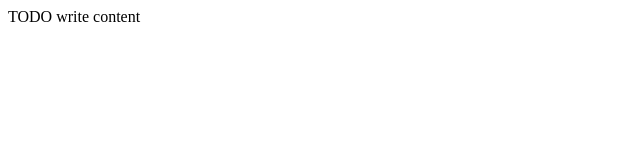
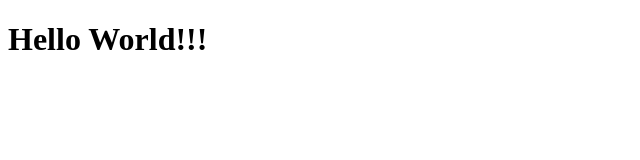
Before and after one commit to kareemallen/chrome-m3uplayer, a browser extension: page index.html in a window 1280 px wide. Shown: the whole page, without its empty margins (0-640 px from the left). Drawn offline with Linux system fonts and the light colour scheme.

Commit message:
Added text to popup

```diff
--- a/index.html
+++ b/index.html
@@ -6,11 +6,11 @@ and open the template in the editor.
 -->
 <html>
     <head>
-        <title>TODO supply a title</title>
+        <title>m3u player</title>
         <meta charset="UTF-8">
         <meta name="viewport" content="width=device-width, initial-scale=1.0">
     </head>
     <body>
-        <div>TODO write content</div>
+        <div><h1>Hello World!!!</h1></div>
     </body>
 </html>
```
Also changed, not shown: manifest.json.
